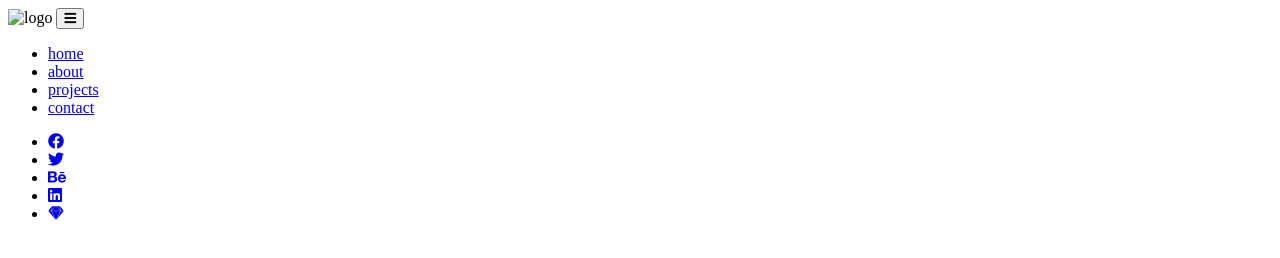
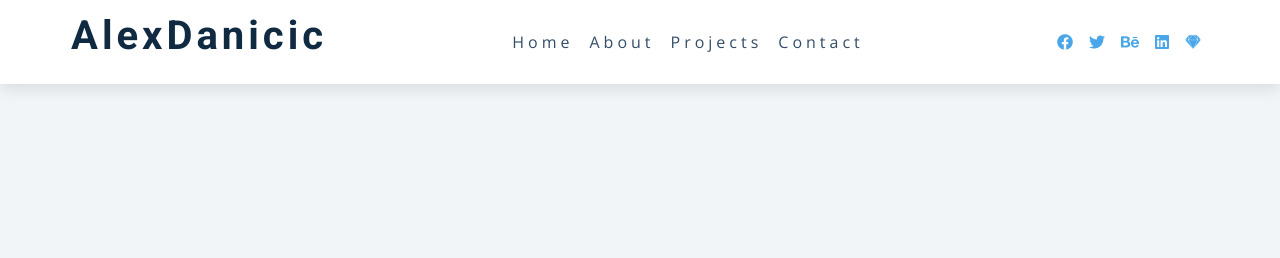
Before and after one commit to AlexDanicic/JS-Navbar-project, a plain HTML site: page index.html in a window 1280 px wide. Drawn offline with nearby package versions, Linux system fonts and the light colour scheme.

Commit message:
css added

```diff
--- a/index.html
+++ b/index.html
@@ -17,7 +17,8 @@
     <nav>
       <div class="nav-center">
         <div class="nav-header">
-          <img src="./logo.svg" class="logo" alt="logo" />
+          <!-- <img src="./logo.svg" class="logo" alt="logo" /> -->
+          <h2>AlexDanicic</h2>
           <!-- toggler button -->
           <button class="nav-toggle"><i class="fas fa-bars"></i></button>
         </div>
--- a/style.css
+++ b/style.css
@@ -0,0 +1,274 @@
+/*
+===============
+Fonts
+===============
+*/
+@import url("https://fonts.googleapis.com/css?family=Open+Sans|Roboto:400,700&display=swap");
+
+/*
+===============
+Variables
+===============
+*/
+
+:root {
+  /* dark shades of primary color*/
+  --clr-primary-1: hsl(205, 86%, 17%);
+  --clr-primary-2: hsl(205, 77%, 27%);
+  --clr-primary-3: hsl(205, 72%, 37%);
+  --clr-primary-4: hsl(205, 63%, 48%);
+  /* primary/main color */
+  --clr-primary-5: #49a6e9;
+  /* lighter shades of primary color */
+  --clr-primary-6: hsl(205, 89%, 70%);
+  --clr-primary-7: hsl(205, 90%, 76%);
+  --clr-primary-8: hsl(205, 86%, 81%);
+  --clr-primary-9: hsl(205, 90%, 88%);
+  --clr-primary-10: hsl(205, 100%, 96%);
+  /* darkest grey - used for headings */
+  --clr-grey-1: hsl(209, 61%, 16%);
+  --clr-grey-2: hsl(211, 39%, 23%);
+  --clr-grey-3: hsl(209, 34%, 30%);
+  --clr-grey-4: hsl(209, 28%, 39%);
+  /* grey used for paragraphs */
+  --clr-grey-5: hsl(210, 22%, 49%);
+  --clr-grey-6: hsl(209, 23%, 60%);
+  --clr-grey-7: hsl(211, 27%, 70%);
+  --clr-grey-8: hsl(210, 31%, 80%);
+  --clr-grey-9: hsl(212, 33%, 89%);
+  --clr-grey-10: hsl(210, 36%, 96%);
+  --clr-white: #fff;
+  --clr-red-dark: hsl(360, 67%, 44%);
+  --clr-red-light: hsl(360, 71%, 66%);
+  --clr-green-dark: hsl(125, 67%, 44%);
+  --clr-green-light: hsl(125, 71%, 66%);
+  --clr-black: #222;
+  --ff-primary: "Roboto", sans-serif;
+  --ff-secondary: "Open Sans", sans-serif;
+  --transition: all 0.3s linear;
+  --spacing: 0.25rem;
+  --radius: 0.5rem;
+  --light-shadow: 0 5px 15px rgba(0, 0, 0, 0.1);
+  --dark-shadow: 0 5px 15px rgba(0, 0, 0, 0.2);
+  --max-width: 1170px;
+  --fixed-width: 620px;
+}
+/*
+===============
+Global Styles
+===============
+*/
+
+*,
+::after,
+::before {
+  margin: 0;
+  padding: 0;
+  box-sizing: border-box;
+}
+body {
+  font-family: var(--ff-secondary);
+  background: var(--clr-grey-10);
+  color: var(--clr-grey-1);
+  line-height: 1.5;
+  font-size: 0.875rem;
+}
+ul {
+  list-style-type: none;
+}
+a {
+  text-decoration: none;
+}
+img:not(.logo) {
+  width: 100%;
+}
+img {
+  display: block;
+}
+
+h1,
+h2,
+h3,
+h4 {
+  letter-spacing: var(--spacing);
+  text-transform: capitalize;
+  line-height: 1.25;
+  margin-bottom: 0.75rem;
+  font-family: var(--ff-primary);
+}
+h1 {
+  font-size: 3rem;
+}
+h2 {
+  font-size: 2rem;
+}
+h3 {
+  font-size: 1.25rem;
+}
+h4 {
+  font-size: 0.875rem;
+}
+p {
+  margin-bottom: 1.25rem;
+  color: var(--clr-grey-5);
+}
+@media screen and (min-width: 800px) {
+  h1 {
+    font-size: 4rem;
+  }
+  h2 {
+    font-size: 2.5rem;
+  }
+  h3 {
+    font-size: 1.75rem;
+  }
+  h4 {
+    font-size: 1rem;
+  }
+  body {
+    font-size: 1rem;
+  }
+  h1,
+  h2,
+  h3,
+  h4 {
+    line-height: 1;
+  }
+}
+/*  global classes */
+
+.btn {
+  text-transform: uppercase;
+  background: transparent;
+  color: var(--clr-black);
+  padding: 0.375rem 0.75rem;
+  letter-spacing: var(--spacing);
+  display: inline-block;
+  transition: var(--transition);
+  font-size: 0.875rem;
+  border: 2px solid var(--clr-black);
+  cursor: pointer;
+  box-shadow: 0 1px 3px rgba(0, 0, 0, 0.2);
+  border-radius: var(--radius);
+}
+.btn:hover {
+  color: var(--clr-white);
+  background: var(--clr-black);
+}
+/* section */
+.section {
+  padding: 5rem 0;
+}
+
+.section-center {
+  width: 90vw;
+  margin: 0 auto;
+  max-width: 1170px;
+}
+@media screen and (min-width: 992px) {
+  .section-center {
+    width: 95vw;
+  }
+}
+main {
+  min-height: 100vh;
+  display: grid;
+  place-items: center;
+}
+/*
+===============
+Navbar
+===============
+*/
+nav {
+  background: var(--clr-white);
+  box-shadow: var(--light-shadow);
+}
+.nav-header {
+  display: flex;
+  align-items: center;
+  justify-content: space-between;
+  padding: 1rem;
+}
+.nav-toggle {
+  font-size: 1.5rem;
+  color: var(--clr-primary-5);
+  background: transparent;
+  border-color: transparent;
+  transition: var(--transition);
+  cursor: pointer;
+}
+.nav-toggle:hover {
+  color: var(--clr-primary-1);
+  transform: rotate(90deg);
+}
+.logo {
+  height: 40px;
+}
+.links a {
+  color: var(--clr-grey-3);
+  font-size: 1rem;
+  text-transform: capitalize;
+  letter-spacing: var(--spacing);
+  display: block;
+  padding: 0.5rem 1rem;
+  transition: var(--transition);
+}
+.links a:hover {
+  background: var(--clr-primary-8);
+  color: var(--clr-primary-5);
+  padding-left: 1.5rem;
+}
+.social-icons {
+  display: none;
+}
+/* BY DEFAULT HIDE LINKS */
+.links {
+  height: 0;
+  overflow: hidden;
+  transition: var(--transition);
+}
+/* TOGGLE CLASS */
+.show-links {
+  height: 10rem;
+}
+@media screen and (min-width: 800px) {
+  .nav-center {
+    max-width: 1170px;
+    margin: 0 auto;
+    display: flex;
+    align-items: center;
+    justify-content: space-between;
+    padding: 1rem;
+  }
+  .nav-header {
+    padding: 0;
+  }
+  .nav-toggle {
+    display: none;
+  }
+  .links {
+    /* IMPORTANT TO ADD */
+    height: auto;
+    display: flex;
+  }
+  .links a {
+    padding: 0;
+    margin: 0 0.5rem;
+  }
+  .links a:hover {
+    padding: 0;
+    background: transparent;
+  }
+  .social-icons {
+    display: flex;
+  }
+  .social-icons a {
+    margin: 0 0.5rem;
+    color: var(--clr-primary-5);
+    transition: var(--transition);
+  }
+  .social-icons a:hover {
+    color: var(--clr-primary-7);
+  }
+}
```
